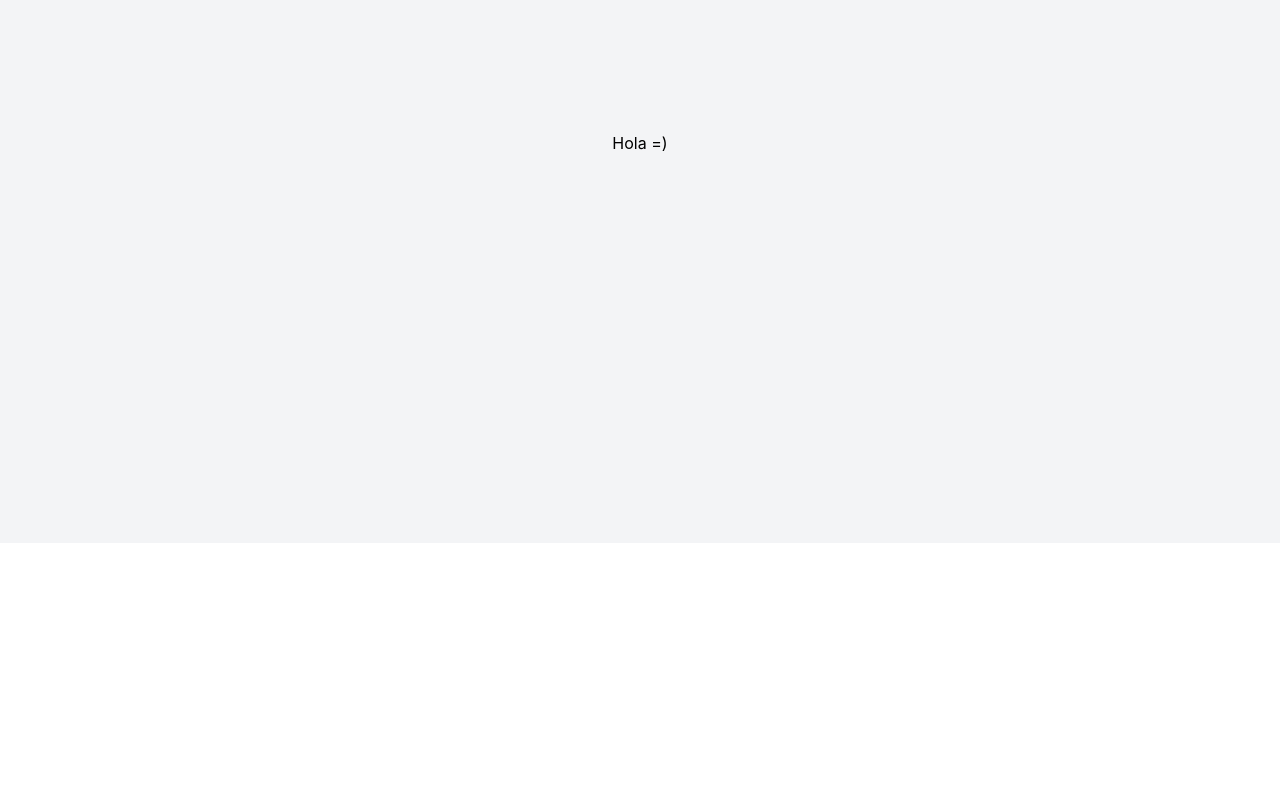
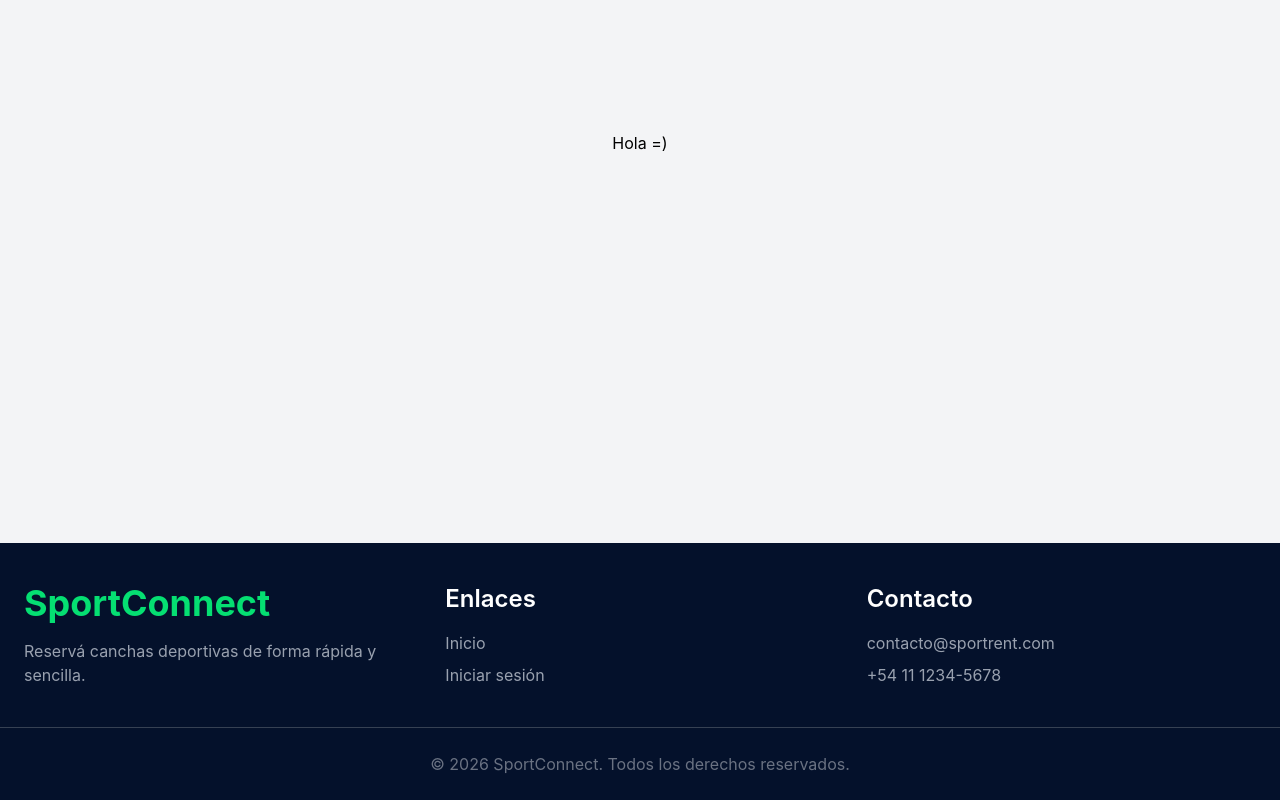
Before and after one commit to julio-urquiza/SportConnect-FrontEnd, a React (Vite) app: page / in a window 1280 px wide. Shown: the part 257-1057 px from the top of the page. Before the commit the page ends 800 px from the top, so only its background shows below. Built offline with nearby package versions, Linux system fonts and the light colour scheme.

Commit message:
Update Footer.jsx

```diff
--- a/src/components/Footer.jsx
+++ b/src/components/Footer.jsx
@@ -1,8 +1,54 @@
 const Footer = () => {
-    return (
-        <>
-        </>
-    )
-}
+  return (
+    <footer className="bg-[#04112b] text-white">
+      <div className="max-w-7xl mx-auto px-6 py-10 grid grid-cols-1 md:grid-cols-3 gap-8">
+
+        {/* Logo y descripción de la pagina-app */}
+        <div>
+          <h2 className="text-4xl font-bold text-green-400 mb-4">
+            SportConnect
+          </h2>
+          <p className="text-gray-400">
+            Reservá canchas deportivas de forma rápida y sencilla.
+          </p>
+        </div>
+
+        {/* Enlaces (inicio- iniciar session) */}
+        <div>
+          <h3 className="text-2xl font-semibold mb-4">Enlaces</h3>
+          <div className="flex flex-col gap-2">
+            <a
+              href="/"
+              className="text-gray-400 hover:text-green-400 transition"
+            >
+              Inicio
+            </a>
+            <a
+              href="/login"
+              className="text-gray-400 hover:text-green-400 transition"
+            >
+              Iniciar sesión
+            </a>
+          </div>
+        </div>
+
+        {/* Contacto */}
+        <div>
+          <h3 className="text-2xl font-semibold mb-4">Contacto</h3>
+          <p className="text-gray-400">contacto@sportrent.com</p>
+          <p className="text-gray-400 mt-2">+54 11 1234-5678</p>
+        </div>
+
+      </div>
+
+      {/* Línea inferior */}
+      <div className="border-t border-gray-700">
+        <div className="max-w-7xl mx-auto px-6 py-6 text-center text-gray-500">
+          © 2026 SportConnect. Todos los derechos reservados.
+        </div>
+      </div>
+    </footer>
+  );
+};
 
 export default Footer;
```
